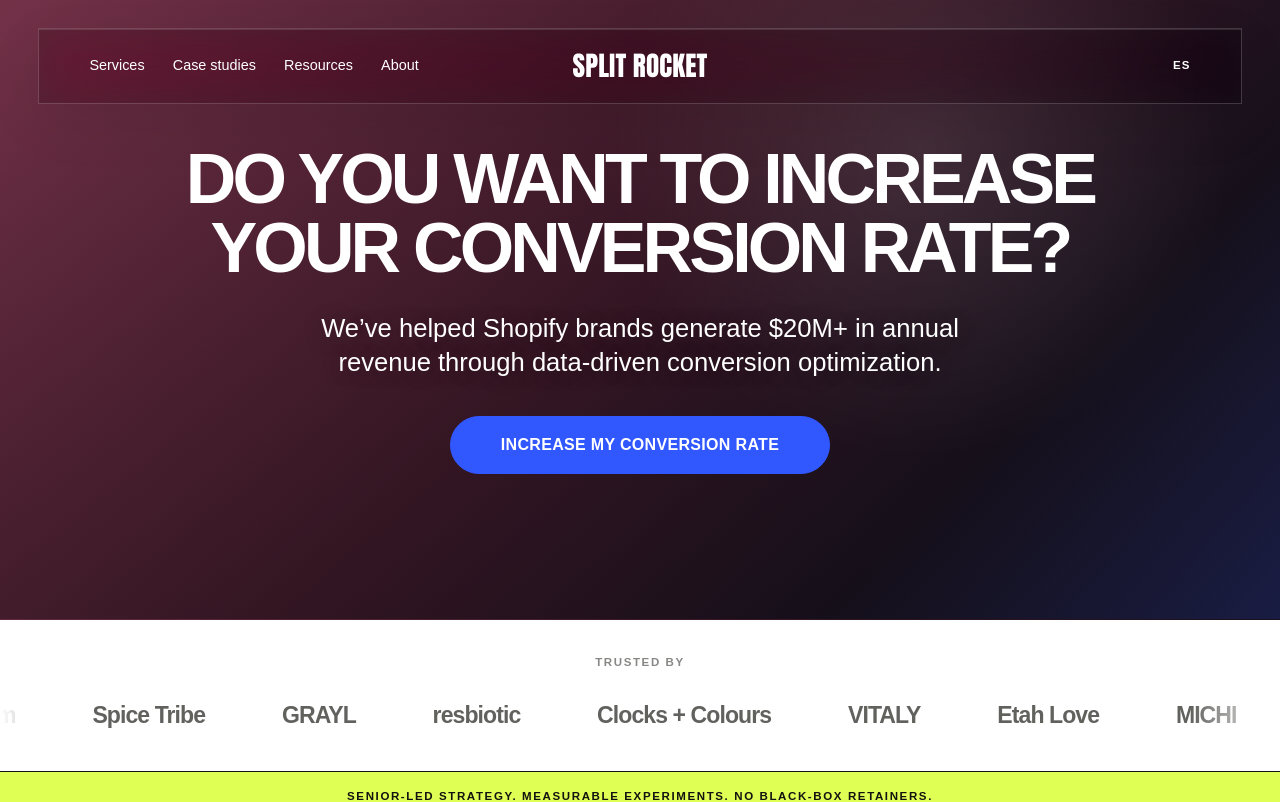
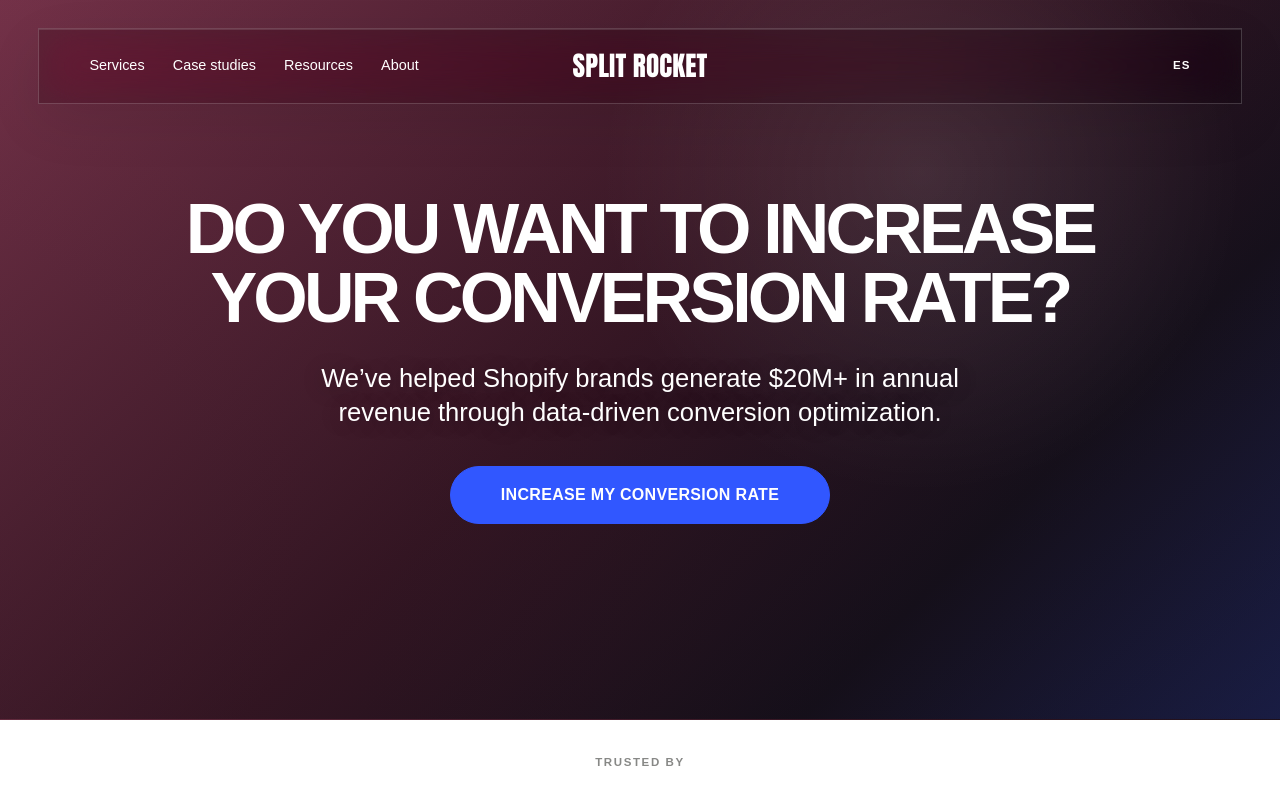
Before and after one commit to dexterdasilva/split-rocket, a Next.js app: page /en in a window 1280 px wide. Shown: the top 802 px of the page. Built offline with nearby package versions, Linux system fonts and the light colour scheme; no server answers.

Commit message:
Increase homepage hero height

```diff
--- a/app/globals.css
+++ b/app/globals.css
@@ -10,7 +10,7 @@ button,input,select,textarea { font:inherit; }
 .eyebrow { font-size:.72rem; font-weight:800; letter-spacing:.14em; text-transform:uppercase; }
 .display { font-size:clamp(3.4rem, 8.5vw, 8rem); line-height:.85; letter-spacing:-.075em; font-weight:800; }
 .headline { font-size:clamp(2.4rem, 5vw, 5rem); line-height:.95; letter-spacing:-.055em; font-weight:800; }
-.hero-simple { position:relative; isolation:isolate; min-height:620px; display:flex; align-items:center; padding:7rem 0; overflow:hidden; color:white; background:linear-gradient(135deg,#7a344c 0%,#3b1827 48%,#17111d 76%,#253da7 140%); }
+.hero-simple { position:relative; isolation:isolate; min-height:clamp(720px,86svh,900px); display:flex; align-items:center; padding:8rem 0; overflow:hidden; color:white; background:linear-gradient(135deg,#7a344c 0%,#3b1827 48%,#17111d 76%,#253da7 140%); }
 .hero-simple::after { content:""; position:absolute; inset:0; z-index:-1; background:radial-gradient(circle at 72% 24%,rgba(255,255,255,.1),transparent 30%),linear-gradient(180deg,rgba(12,8,12,.06),rgba(12,8,12,.2)); }
 .hero-content { position:relative; z-index:1; }
 .hero-title { font-size:70px; line-height:.98; letter-spacing:-.055em; font-weight:900; text-transform:uppercase; }
@@ -52,4 +52,4 @@ button,input,select,textarea { font:inherit; }
 .field input:focus,.field select:focus,.field textarea:focus { outline:3px solid var(--acid); outline-offset:1px; }
 @media (prefers-reduced-motion: reduce) { *,*::before,*::after { scroll-behavior:auto!important; transition:none!important; animation:none!important; } .logo-marquee { overflow-x:auto; mask-image:none; } .logo-group[aria-hidden="true"] { display:none; } }
 @media (max-width:900px) { .nav-glass { min-height:72px; padding:12px 22px; grid-template-columns:1fr auto; } .nav-links { display:none; } .brand-wordmark { justify-self:start; font-size:1.45rem; } .nav-actions { gap:.7rem; } }
-@media (max-width:700px) { .wrap { width:min(100% - 24px,1180px); } .display { font-size:3.5rem; } .hero-title { font-size:clamp(1.4rem,7.2vw,3.15rem); letter-spacing:-.045em; } .site-header { padding:8px 8px 0; } .nav-glass { padding:10px 14px; } .site-header.is-scrolled .nav-glass { min-height:54px; padding:8px 14px; } .language-link { display:none; } }
+@media (max-width:700px) { .wrap { width:min(100% - 24px,1180px); } .display { font-size:3.5rem; } .hero-simple { min-height:680px; padding:7rem 0; } .hero-title { font-size:clamp(1.4rem,7.2vw,3.15rem); letter-spacing:-.045em; } .site-header { padding:8px 8px 0; } .nav-glass { padding:10px 14px; } .site-header.is-scrolled .nav-glass { min-height:54px; padding:8px 14px; } .language-link { display:none; } }
```
